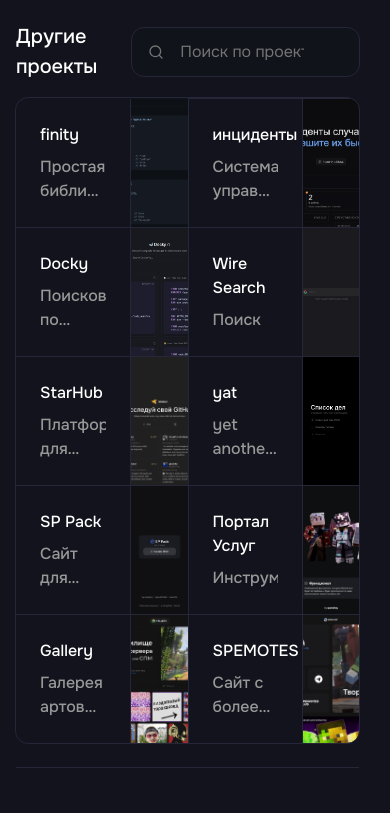
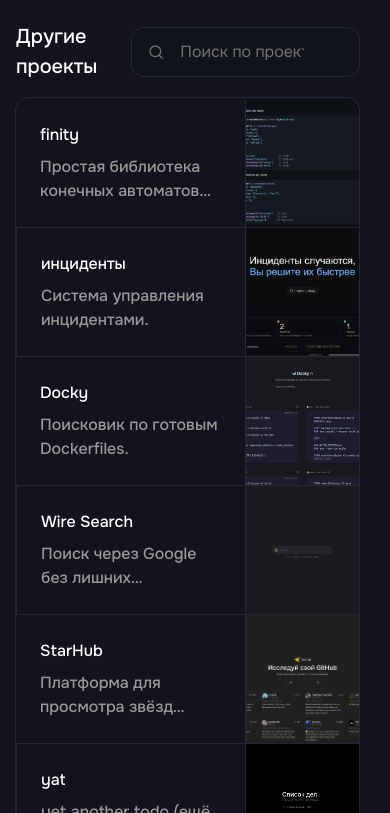
Before and after one commit to j0u1/www, a Next.js app: page / in a window 390 px wide. Shown: the part 1151-1964 px from the top of the page. Built offline with nearby package versions, Linux system fonts and the light colour scheme; no server answers.

Commit message:
feat(ProjectSection): update grid layout for responsive design

```diff
--- a/app/components/Main/Projects/ProjectSection.tsx
+++ b/app/components/Main/Projects/ProjectSection.tsx
@@ -46,7 +46,7 @@ export default function ProjectSection() {
           </H2>
           <Search searchTerm={searchTerm} setSearchTerm={setSearchTerm} />
         </div>
-        <div className="grid grid-cols-2 gap-0 overflow-hidden outline outline-secondary rounded-xl">
+        <div className="grid lg:grid-cols-2 gap-0 overflow-hidden outline outline-secondary rounded-xl">
           {filteredProjects.length > 0 ? (
             filteredProjects.map((pr, i) => (
               <Lnk key={i} href={pr.link ?? '#'} target="_blank" className="grid grid-cols-3 items-center font-medium border-t even:border-l border-secondary first:border-t-transparent! duration-300 transition-colors hover:outline-accent">
```
